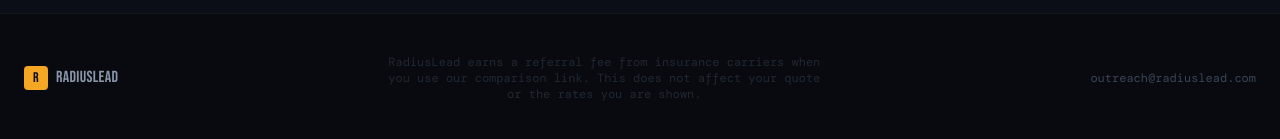
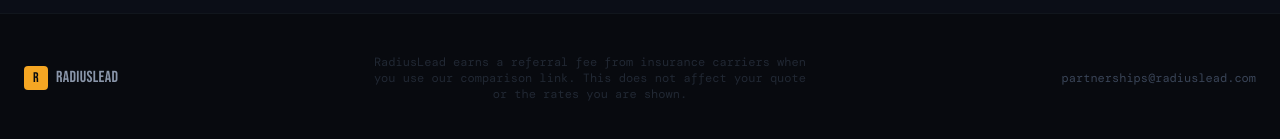
Before and after one commit to ViewnetSolutions/radiuslead, a Next.js app: page /trucking in a window 1280 px wide. Shown: the part 4580-4719 px from the top of the page. Built offline with nearby package versions, Linux system fonts and the light colour scheme.

Commit message:
chore: add Impact.com site verification meta tag

```diff
--- a/app/dispatch/page.tsx
+++ b/app/dispatch/page.tsx
@@ -520,7 +520,7 @@ export default function DispatchPage() {
             <a href="mailto:outreach@radiuslead.com" className="hover:text-white transition-colors" style={{ color: '#3A4558' }}>Contact</a>
           </div>
           <div className="font-mono text-xs" style={{ color: '#3A4558' }}>
-            © 2025 DispatchOS · outreach@radiuslead.com
+            © 2025 DispatchOS · partnerships@radiuslead.com
           </div>
         </div>
       </footer>
--- a/app/layout.tsx
+++ b/app/layout.tsx
@@ -33,6 +33,10 @@ export const metadata: Metadata = {
 export default function RootLayout({ children }: { children: React.ReactNode }) {
   return (
     <html lang="en" data-scroll-behavior="smooth" className={`${display.variable} ${body.variable} ${mono.variable}`}>
+      <head>
+        {/* Impact.com site verification */}
+        <meta name="impact-site-verification" value="4d1ef82f-18e7-48de-9333-a7a8988ec1db" />
+      </head>
       <body suppressHydrationWarning>{children}</body>
     </html>
   )
--- a/app/page.tsx
+++ b/app/page.tsx
@@ -451,7 +451,7 @@ export default function HomePage() {
             <Link href="/go/smartasset" className="hover:text-mist transition-colors">Financial</Link>
             <Link href="/go/gusto"      className="hover:text-mist transition-colors">Business</Link>
           </div>
-          <div className="text-ghost text-xs font-mono">© 2025 RADIUSLEAD · outreach@radiuslead.com</div>
+          <div className="text-ghost text-xs font-mono">© 2025 RADIUSLEAD · partnerships@radiuslead.com</div>
         </div>
         <div className="max-w-7xl mx-auto px-6 mt-6 pt-6 border-t border-ghost/10">
           <p className="text-ghost/50 text-xs font-mono leading-relaxed">
--- a/app/trucking/page.tsx
+++ b/app/trucking/page.tsx
@@ -260,7 +260,7 @@ export default function TruckingPage() {
             RadiusLead earns a referral fee from insurance carriers when you use our comparison link.
             This does not affect your quote or the rates you are shown.
           </p>
-          <div className="text-ghost text-xs font-mono">outreach@radiuslead.com</div>
+          <div className="text-ghost text-xs font-mono">partnerships@radiuslead.com</div>
         </div>
       </footer>
 
```
